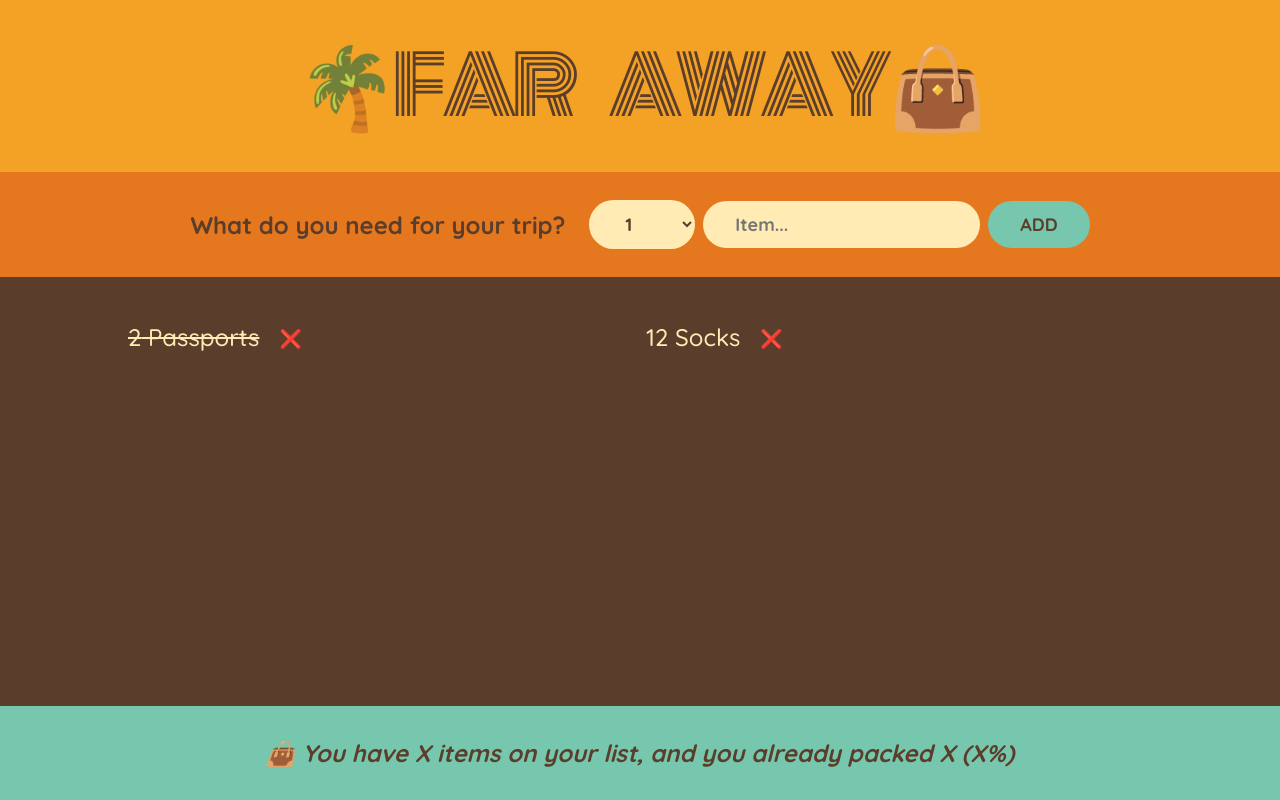
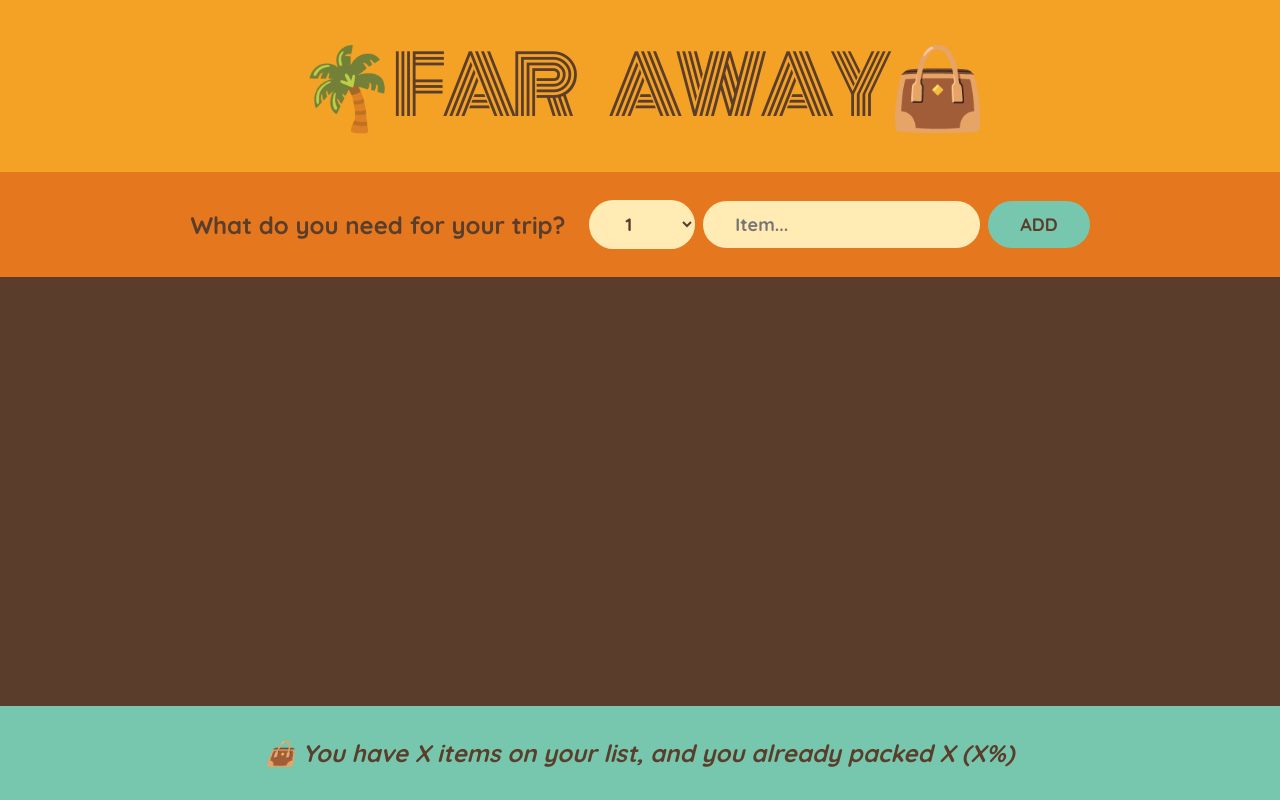
Before and after one commit to Elielltn/travel-list, a React (Vite) app: page / in a window 1280 px wide. Built offline with nearby package versions, Linux system fonts and the light colour scheme.

Commit message:
feat: add item creation via form

```diff
--- a/src/App.tsx
+++ b/src/App.tsx
@@ -1,18 +1,25 @@
-import Logo from './components/Logo'
-import Form from './components/Form'
-import PackingList from './components/PackingList'
-import Stats from './components/Stats'
-
+import { useState } from "react";
+import Logo from "./components/Logo";
+import Form from "./components/Form";
+import PackingList from "./components/PackingList";
+import Stats from "./components/Stats";
+import type { itemType } from "./types/itemType";
 
 function App() {
+  const [items, setItems] = useState<itemType[]>([]);
+
+  function handleAddItems(item: itemType) {
+    setItems((items) => [...items, item]);
+  }
+
   return (
-    <div className='app'>
-      <Logo/>
-      <Form/>
-      <PackingList/>
-      <Stats/>
+    <div className="app">
+      <Logo />
+      <Form onAddItems={handleAddItems} />
+      <PackingList items={items} />
+      <Stats />
     </div>
-  )
+  );
 }
 
-export default App
+export default App;
--- a/src/components/Form.tsx
+++ b/src/components/Form.tsx
@@ -1,6 +1,11 @@
 import { useState } from "react";
+import type { itemType } from "../types/itemType";
 
-function Form() {
+type formProps = {
+  onAddItems: (item: itemType) => void;
+};
+
+function Form({ onAddItems }: formProps) {
   const [description, setDescription] = useState("");
   const [quantity, setQuantity] = useState(1);
 
@@ -10,6 +15,7 @@ function Form() {
     if (!description) return;
 
     const newItem = { description, quantity, packed: false, id: Date.now() };
+    onAddItems(newItem);
     setDescription("");
     setQuantity(1);
   }
--- a/src/components/PackingList.tsx
+++ b/src/components/PackingList.tsx
@@ -1,11 +1,15 @@
-import initialItems from "../constants/initialItems";
 import Item from "./Item";
+import type { itemType } from "../types/itemType";
 
-function PackingList() {
+type packingListProps = {
+  items: itemType[];
+};
+
+function PackingList({ items }: packingListProps) {
   return (
     <div className="list">
       <ul>
-        {initialItems.map((item) => (
+        {items.map((item) => (
           <Item key={item.id} item={item} />
         ))}
       </ul>
--- /dev/null
+++ b/src/types/itemType.ts
@@ -0,0 +1,6 @@
+export type itemType = {
+  id: number;
+  description: string;
+  quantity: number;
+  packed: boolean;
+};
```
Also changed, not shown: src/constants/initialItems.ts (line endings or trailing spaces).
